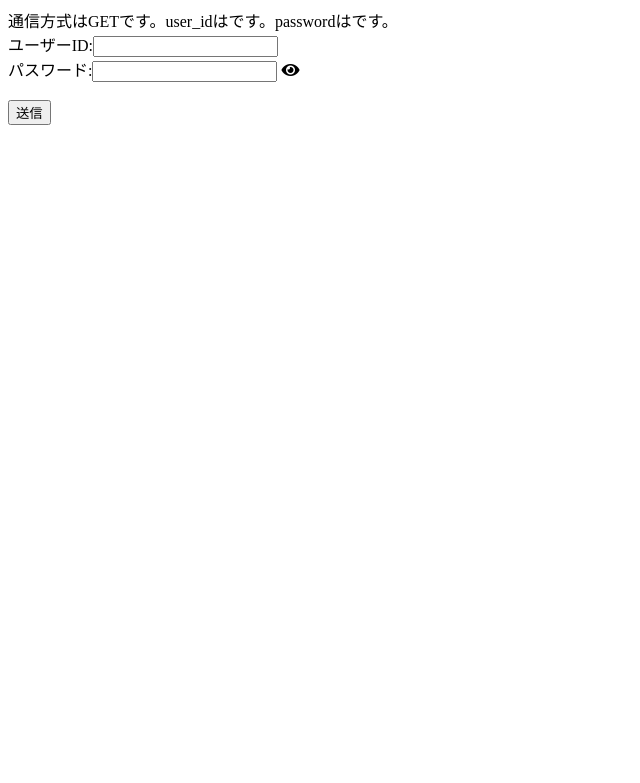
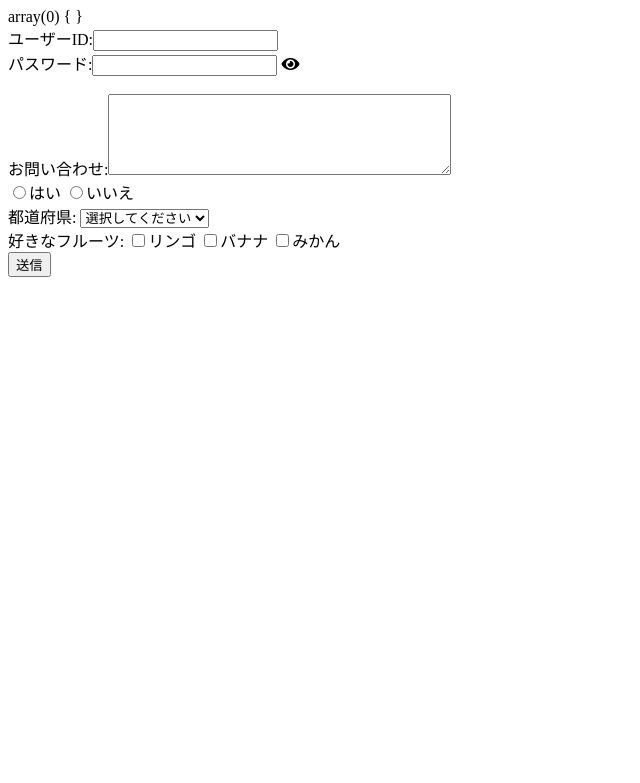
Before and after one commit to 121786addzczd/docker_php_batch, a PHP site: page /sample_post.php in a window 1280 px wide. Shown: the top 783 px of the page, without its empty margins (0-640 px from the left). Run offline with PHP 8.4, Linux system fonts and the light colour scheme; data that the repository does not hold is empty; some libraries are stand-ins or nearby versions.

Commit message:
入力項目追加

```diff
--- a/app/htdocs/sample_post.php
+++ b/app/htdocs/sample_post.php
@@ -1,8 +1,9 @@
 <?php
 // http://localhost/sample_post.php
-echo "通信方式は" . $_SERVER['REQUEST_METHOD'] . "です。";
-echo "user_idは" . $_POST['user_id'] . "です。";
-echo "passwordは" . $_POST['password'] . "です。";
+// echo "通信方式は" . $_SERVER['REQUEST_METHOD'] . "です。";
+// echo "user_idは" . $_POST['user_id'] . "です。";
+// echo "passwordは" . $_POST['password'] . "です。";
+var_dump($_POST);
 ?>
 
 <!DOCTYPE html>
@@ -17,13 +18,73 @@ echo "passwordは" . $_POST['password'] . "です。";
 </head>
 
 <body>
-    <form action="sample_post.php" method="post">
+    <form action="sample_post.php" method="post" onsubmit="return cancelsubmit()";>
         ユーザーID:<input type="text" name="user_id" /></input><br/>
         <div id="fieldPassword">
             パスワード:<input type="password" name="password" id="js-Password" /></input>
             <span id="buttonEye" class="fa fa-eye" onclick="pushHideButton()"></span>
-        </div><br>
-        <input type="submit" value="送信"/>
+        </div><br/>
+        お問い合わせ:<textarea name="question" cols="40" rows="5"></textarea><br/>
+        <input type="radio" name="yes_no" value="yes">はい
+        <input type="radio" name="yes_no" value="no">いいえ<br/>
+        都道府県:
+        <select name="pref" id="js-select-pref">
+            <option value="" selected>選択してください</option>
+            <option value="1">北海道</option>
+            <option value="2">青森県</option>
+            <option value="3">岩手県</option>
+            <option value="4">宮城県</option>
+            <option value="5">秋田県</option>
+            <option value="6">山形県</option>
+            <option value="7">福島県</option>
+            <option value="8">茨城県</option>
+            <option value="9">栃木県</option>
+            <option value="10">群馬県</option>
+            <option value="11">埼玉県</option>
+            <option value="12">千葉県</option>
+            <option value="13">東京都</option>
+            <option value="14">神奈川県</option>
+            <option value="15">新潟県</option>
+            <option value="16">富山県</option>
+            <option value="17">石川県</option>
+            <option value="18">福井県</option>
+            <option value="19">山梨県</option>
+            <option value="20">長野県</option>
+            <option value="21">岐阜県</option>
+            <option value="22">静岡県</option>
+            <option value="23">愛知県</option>
+            <option value="24">三重県</option>
+            <option value="25">滋賀県</option>
+            <option value="26">京都府</option>
+            <option value="27">大阪府</option>
+            <option value="28">兵庫県</option>
+            <option value="29">奈良県</option>
+            <option value="30">和歌山県</option>
+            <option value="31">鳥取県</option>
+            <option value="32">島根県</option>
+            <option value="33">岡山県</option>
+            <option value="34">広島県</option>
+            <option value="35">山口県</option>
+            <option value="36">徳島県</option>
+            <option value="37">香川県</option>
+            <option value="38">愛媛県</option>
+            <option value="39">高知県</option>
+            <option value="40">福岡県</option>
+            <option value="41">佐賀県</option>
+            <option value="42">長崎県</option>
+            <option value="43">熊本県</option>
+            <option value="44">大分県</option>
+            <option value="45">宮崎県</option>
+            <option value="46">鹿児島県</option>
+            <option value="47">沖縄県</option>
+        </select><br/>
+        好きなフルーツ:
+        <input type="checkbox" name="fruits[]" value="apple">リンゴ
+        <input type="checkbox" name="fruits[]" value="banana">バナナ
+        <input type="checkbox" name="fruits[]" value="orange">みかん
+        <br/>
+        <input type="hidden" name="hidden_param" value="隠しパラメータaaa">
+        <input type="submit" onclick="onButtonClick();" value="送信"/>
     </form>
     <script language="javascript">
         function pushHideButton() {
@@ -37,6 +98,14 @@ echo "passwordは" . $_POST['password'] . "です。";
                 btnEye.className = "fa fa-eye-slash";
             }
         }
+
+        function cancelsubmit() {
+            if(document.getElementById("js-select-pref").value === "") {
+                alert("都道府県を選択してください。");
+                return false;
+            }
+        }
+
     </script>
 </body>
 
```
